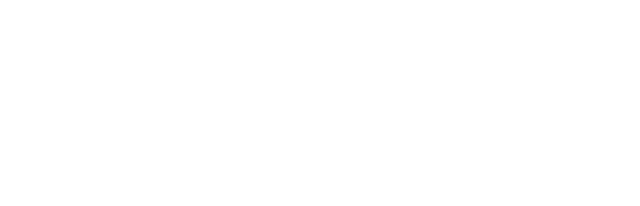
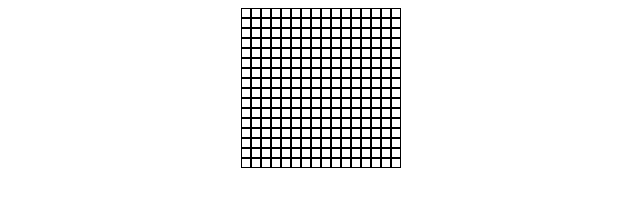
Before and after one commit to JamesVpog/etch-a-sketch, a plain HTML site: page index.html in a window 1280 px wide. Shown: the whole page, without its empty margins (319-959 px from the left). Drawn offline with Linux system fonts and the light colour scheme.

Commit message:
feat: 16x16 grid of square divs

```diff
--- a/index.html
+++ b/index.html
@@ -3,7 +3,9 @@
   <head>
     <meta charset="UTF-8" />
     <meta name="viewport" content="width=device-width, initial-scale=1.0" />
+    <link rel="stylesheet" href="styles.css" />
     <title>Etch a Sketch</title>
+    <div id="container"></div>
   </head>
   <body></body>
   <script src="scripts.js"></script>
--- a/scripts.js
+++ b/scripts.js
@@ -1 +1,7 @@
-console.log("Hello, world!")
+const container = document.querySelector("#container");
+
+for (let i = 0; i < 16 * 16; i++) {
+	const div = document.createElement("div");
+	div.style.border = "1px solid black";
+	container.appendChild(div);
+}
--- /dev/null
+++ b/styles.css
@@ -0,0 +1,26 @@
+body,
+html {
+	display: flex;
+	flex-direction: column;
+	justify-content: center;
+	align-items: center;
+}
+
+#container {
+	display: flex;
+	align-items: center;
+	flex-wrap: wrap;
+	max-width: 160px;
+	box-sizing: border-box;
+}
+
+#container div {
+	min-width: 10px;
+	min-height: 10px;
+	box-sizing: border-box;
+	border-right: none;
+}
+
+#container div.last-child {
+	border-right: 1px solid black;
+}
```
